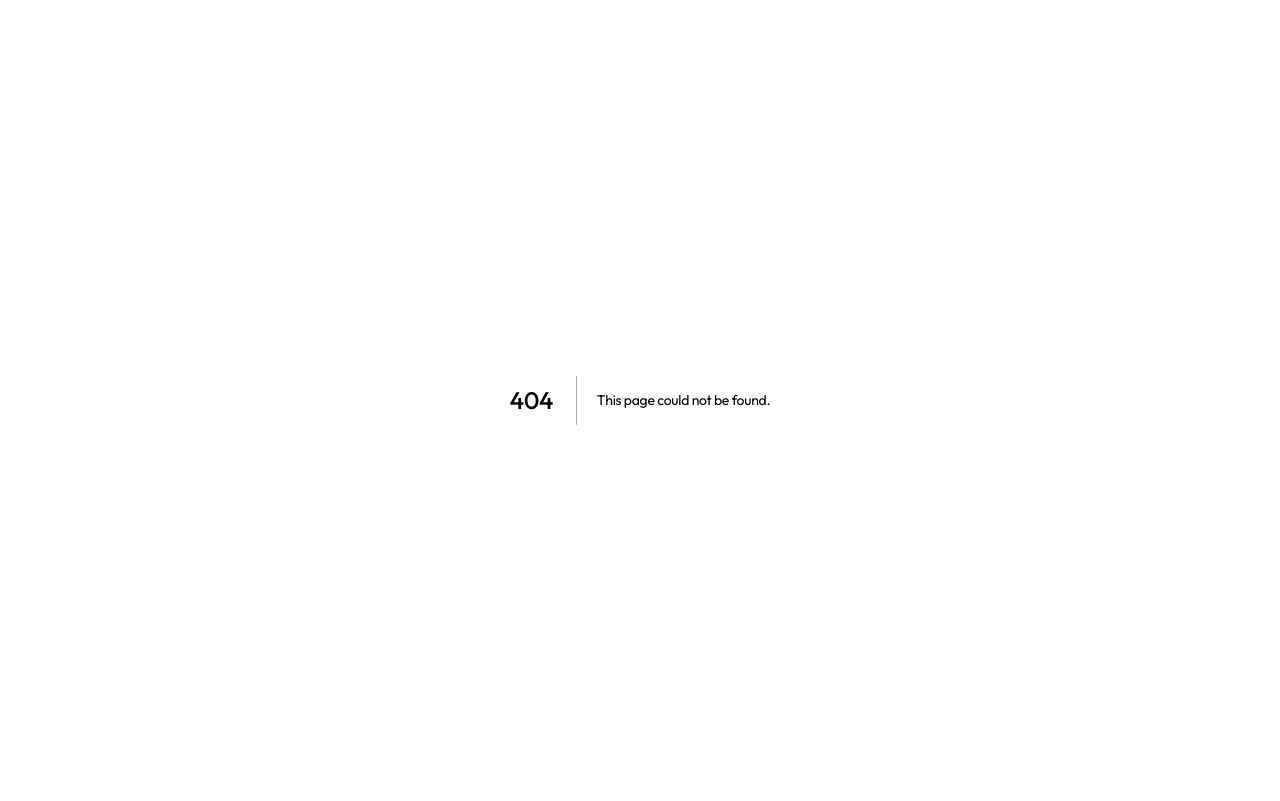
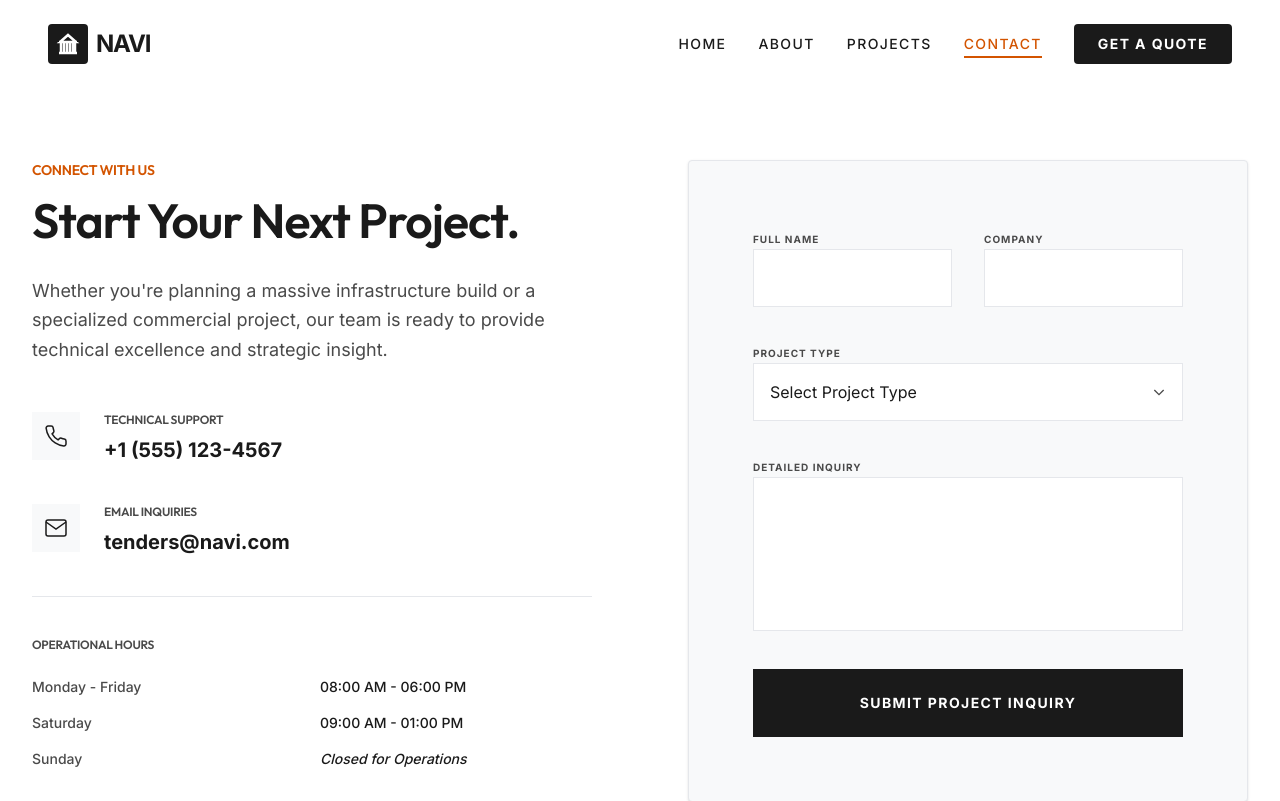
Before and after one commit to Hariniha/Constructions, a Next.js app: page /contact in a window 1280 px wide. Before the commit this address had no page. Shown: the top 801 px of the page. Built offline with nearby package versions, Linux system fonts and the light colour scheme.

Commit message:
feat: contact page with project type selection

```diff
--- /dev/null
+++ b/src/app/contact/page.tsx
@@ -0,0 +1,126 @@
+import Navbar from "@/components/layout/Navbar";
+import Footer from "@/components/layout/Footer";
+
+export default function ContactPage() {
+    return (
+        <main className="min-h-screen">
+            <Navbar />
+
+            <section className="pt-40 pb-24 bg-white">
+                <div className="container-custom">
+                    <div className="grid grid-cols-1 lg:grid-cols-2 gap-24">
+                        {/* Contact Info */}
+                        <div>
+                            <h2 className="text-sm font-bold text-muted-orange uppercase tracking-[.3em] mb-4">Connect With Us</h2>
+                            <h1 className="text-5xl font-bold text-charcoal mb-8">Start Your Next Project.</h1>
+                            <p className="text-lg text-steel mb-12 leading-relaxed">
+                                Whether you're planning a massive infrastructure build or a specialized commercial project, our team is ready to provide technical excellence and strategic insight.
+                            </p>
+
+                            <div className="space-y-10">
+                                <div className="flex gap-6">
+                                    <div className="w-12 h-12 bg-off-white flex items-center justify-center shrink-0">
+                                        <svg viewBox="0 0 24 24" fill="none" stroke="currentColor" className="w-6 h-6 text-charcoal" strokeWidth="1.5">
+                                            <path d="M22 16.92v3a2 2 0 01-2.18 2 19.79 19.79 0 01-8.63-3.07 19.5 19.5 0 01-6-6 19.79 19.79 0 01-3.07-8.67A2 2 0 014.11 2h3a2 2 0 012 1.72 12.84 12.84 0 00.7 2.81 2 2 0 01-.45 2.11L8.09 9.91a16 16 0 006 6l1.27-1.27a2 2 0 012.11-.45 12.84 12.84 0 002.81.7A2 2 0 0122 16.92z" />
+                                        </svg>
+                                    </div>
+                                    <div>
+                                        <h4 className="text-xs uppercase tracking-[0.2em] font-bold text-steel mb-2">Technical Support</h4>
+                                        <p className="text-xl font-bold text-charcoal">+1 (555) 123-4567</p>
+                                    </div>
+                                </div>
+
+                                <div className="flex gap-6">
+                                    <div className="w-12 h-12 bg-off-white flex items-center justify-center shrink-0">
+                                        <svg viewBox="0 0 24 24" fill="none" stroke="currentColor" className="w-6 h-6 text-charcoal" strokeWidth="1.5">
+                                            <path d="M4 4h16c1.1 0 2 .9 2 2v12c0 1.1-.9 2-2 2H4c-1.1 0-2-.9-2-2V6c0-1.1.9-2 2-2z" />
+                                            <polyline points="22,6 12,13 2,6" />
+                                        </svg>
+                                    </div>
+                                    <div>
+                                        <h4 className="text-xs uppercase tracking-[0.2em] font-bold text-steel mb-2">Email Inquiries</h4>
+                                        <p className="text-xl font-bold text-charcoal">tenders@navi.com</p>
+                                    </div>
+                                </div>
+
+                                <div className="border-t border-border-subtle pt-10">
+                                    <h4 className="text-xs uppercase tracking-[0.2em] font-bold text-steel mb-6">Operational Hours</h4>
+                                    <div className="grid grid-cols-2 gap-4 text-sm font-medium">
+                                        <p className="text-steel">Monday - Friday</p>
+                                        <p className="text-charcoal">08:00 AM - 06:00 PM</p>
+                                        <p className="text-steel">Saturday</p>
+                                        <p className="text-charcoal">09:00 AM - 01:00 PM</p>
+                                        <p className="text-steel">Sunday</p>
+                                        <p className="text-charcoal italic">Closed for Operations</p>
+                                    </div>
+                                </div>
+                            </div>
+                        </div>
+
+                        {/* Form */}
+                        <div className="bg-off-white p-12 lg:p-16 rounded-sm shadow-sm border border-border-subtle">
+                            <form className="space-y-8">
+                                <div className="grid grid-cols-1 md:grid-cols-2 gap-8">
+                                    <div className="space-y-2">
+                                        <label className="text-[10px] uppercase tracking-widest font-bold text-steel">Full Name</label>
+                                        <input type="text" className="w-full bg-white border border-gray-200 px-4 py-4 focus:ring-1 focus:ring-muted-orange outline-none transition-all" />
+                                    </div>
+                                    <div className="space-y-2">
+                                        <label className="text-[10px] uppercase tracking-widest font-bold text-steel">Company</label>
+                                        <input type="text" className="w-full bg-white border border-gray-200 px-4 py-4 focus:ring-1 focus:ring-muted-orange outline-none transition-all" />
+                                    </div>
+                                </div>
+                                <div className="space-y-2 relative">
+                                    <label className="text-[10px] uppercase tracking-widest font-bold text-steel">Project Type</label>
+                                    <div className="relative">
+                                        <select className="w-full bg-white border border-gray-200 px-4 py-4 focus:ring-1 focus:ring-muted-orange outline-none transition-all appearance-none cursor-pointer text-charcoal pr-12">
+                                            <option value="">Select Project Type</option>
+                                            <option value="infrastructure">Infrastructure / Civil</option>
+                                            <option value="commercial">Commercial Development</option>
+                                            <option value="industrial">Industrial Facility</option>
+                                            <option value="premium">Premium</option>
+                                            <option value="residential">Residential</option>
+                                            <option value="residential-basic">Residential - Basic</option>
+                                            <option value="residential-moderate">Residential - Moderate</option>
+                                        </select>
+                                        <div className="absolute right-4 top-1/2 -translate-y-1/2 pointer-events-none">
+                                            <svg viewBox="0 0 24 24" fill="none" stroke="currentColor" className="w-4 h-4 text-steel" strokeWidth="2">
+                                                <path d="M19 9l-7 7-7-7" />
+                                            </svg>
+                                        </div>
+                                    </div>
+                                </div>
+                                <div className="space-y-2">
+                                    <label className="text-[10px] uppercase tracking-widest font-bold text-steel">Detailed Inquiry</label>
+                                    <textarea rows={5} className="w-full bg-white border border-gray-200 px-4 py-4 focus:ring-1 focus:ring-muted-orange outline-none transition-all resize-none"></textarea>
+                                </div>
+                                <button className="w-full bg-charcoal text-white py-6 text-sm font-bold uppercase tracking-widest hover:bg-muted-orange transition-colors">
+                                    Submit Project Inquiry
+                                </button>
+                            </form>
+                        </div>
+                    </div>
+                </div>
+            </section>
+
+            {/* Map Section */}
+            <section className="h-[500px] bg-steel/10 relative overflow-hidden flex items-center justify-center">
+                <div className="absolute inset-0 grayscale opacity-30">
+                    {/* This represents a map background */}
+                    <div className="w-full h-full bg-[repeating-linear-gradient(45deg,transparent,transparent_20px,rgba(0,0,0,0.05)_20px,rgba(0,0,0,0.05)_40px)]" />
+                </div>
+                <div className="relative z-10 text-center">
+                    <div className="w-16 h-16 bg-muted-orange rounded-full flex items-center justify-center mx-auto mb-6 shadow-xl animate-bounce">
+                        <svg viewBox="0 0 24 24" fill="none" stroke="currentColor" className="w-8 h-8 text-white" strokeWidth="2.5">
+                            <path d="M21 10c0 7-9 13-9 13s-9-6-9-13a9 9 0 0118 0z" />
+                        </svg>
+                    </div>
+                    <h4 className="text-2xl font-bold text-charcoal">Global Headquarters</h4>
+                    <p className="text-steel font-medium mt-2 uppercase tracking-tighter">123 Industrial Way, New York, NY 10001</p>
+                </div>
+            </section>
+
+            <Footer />
+        </main>
+    );
+}
```
